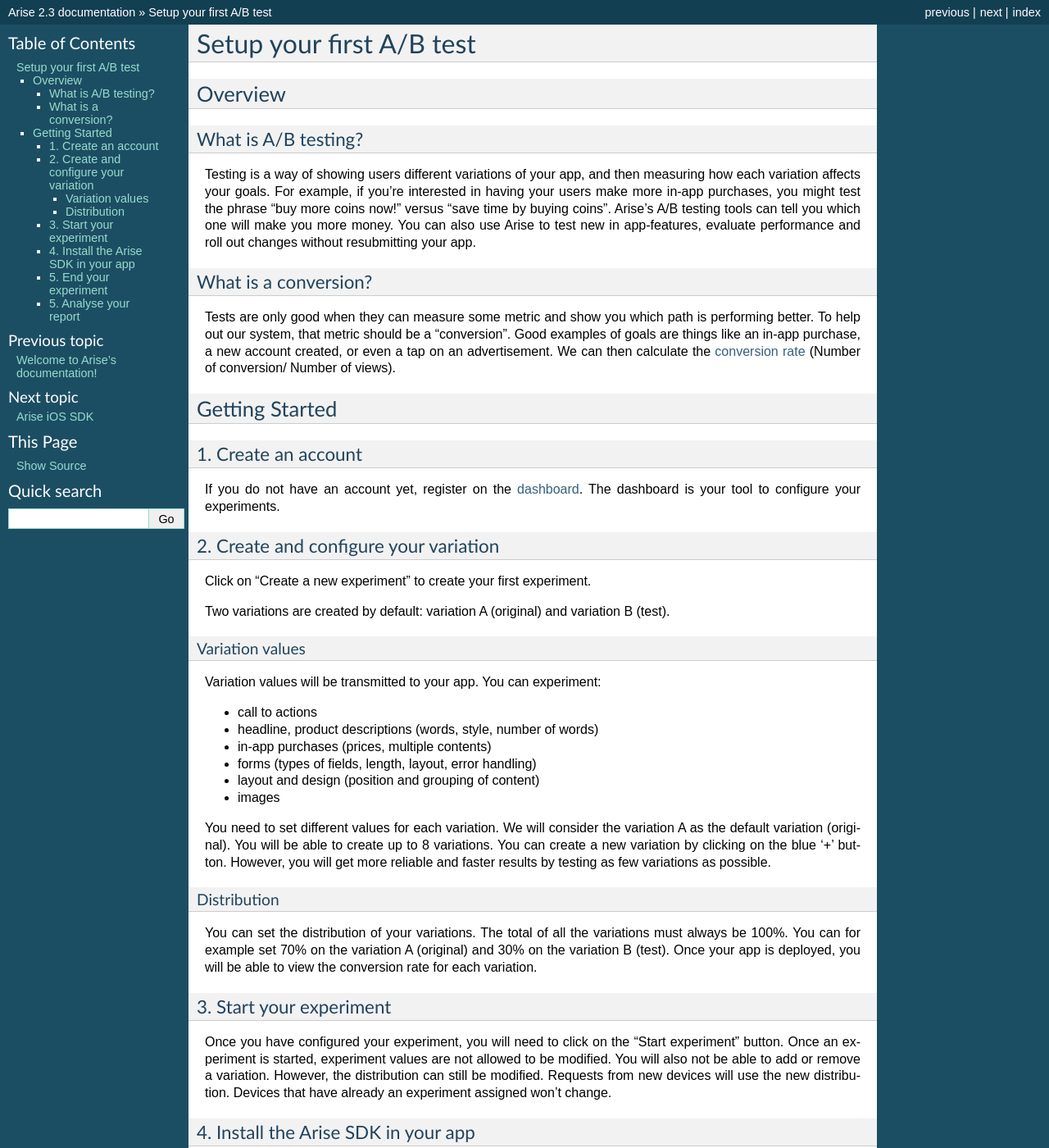
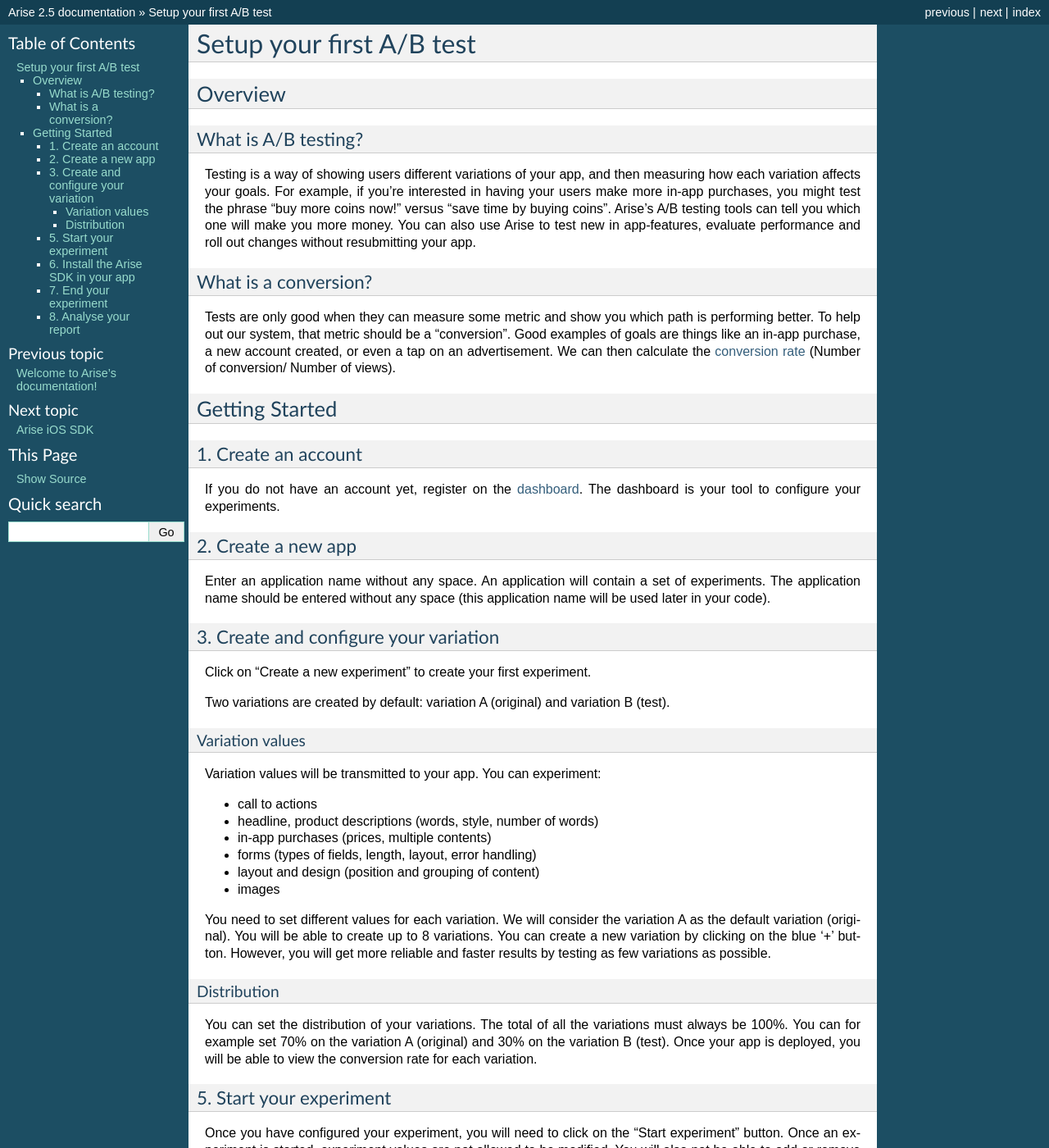
Before and after one commit to smart-mobile-software/arisedocs, a Sphinx documentation site: the page built from docs/source/setup.rst, in a window 1280 px wide and 1400 px high. Shown: the whole window at 82% size. Built offline with Sphinx 7.4.7, drawn with Linux system fonts in a browser that asks for light colours; some of the changed text lies outside the part shown.

Commit message:
App creation

```diff
--- a/docs/source/conf.py
+++ b/docs/source/conf.py
@@ -50,7 +50,7 @@ copyright = u'2013, Arise.io'
 # The short X.Y version.
 version = '2'
 # The full version, including alpha/beta/rc tags.
-release = '2.3'
+release = '2.5'
 
 # The language for content autogenerated by Sphinx. Refer to documentation
 # for a list of supported languages.
--- a/docs/source/report.rst
+++ b/docs/source/report.rst
@@ -70,7 +70,7 @@ A screen is shown to the player when he has no more life (game over):
 **Variation A**:
 
 | Game over
-| Buy more life to continue
+| Buy more lives to continue
 | [ 1 life ]
 | [ 5 lives ]
 | [ 25 lives ]
--- a/docs/source/setup.rst
+++ b/docs/source/setup.rst
@@ -30,7 +30,12 @@ If you do not have an account yet, register on the dashboard_. The dashboard is
 .. _dashboard: http://beta.arise.io/
 
 
-2. Create and configure your variation
+2. Create a new app
+--------------------
+
+Enter an application name without any space. An application will contain a set of experiments. The application name should be entered without any space (this application name will be used later in your code).
+
+3. Create and configure your variation
 ---------------------------------------
 
 Click on "Create a new experiment" to create your first experiment.
@@ -57,12 +62,12 @@ Distribution
 
 You can set the distribution of your variations. The total of all the variations must always be 100%. You can for example set 70% on the variation A (original) and 30% on the variation B (test). Once your app is deployed, you will be able to view the conversion rate for each variation.
 
-3. Start your experiment
+5. Start your experiment
 ---------------------------
 
 Once you have configured your experiment, you will need to click on the "Start experiment" button. Once an experiment is started, experiment values are not allowed to be modified. You will also not be able to add or remove a variation. However, the distribution can still be modified. Requests from new devices will use the new distribution. Devices that have already an experiment assigned won't change.
 
-4. Install the Arise SDK in your app
+6. Install the Arise SDK in your app
 -------------------------------------
 
 We currently support iOS and Android. Please read the following documentation to install the Arise SDK in your app:
@@ -71,11 +76,11 @@ We currently support iOS and Android. Please read the following documentation to
 * :doc:`android`
 
 
-5. End your experiment
+7. End your experiment
 -----------------------
 
 Once you have significant results for an experiment, you have the choice between keeping the variation A (original) or using a test variation (B,C,etc.). All the devices will display the selected variation when you validate your choice.
 
-5. Analyse your report
+8. Analyse your report
 -----------------------
 * :doc:`report`
```
